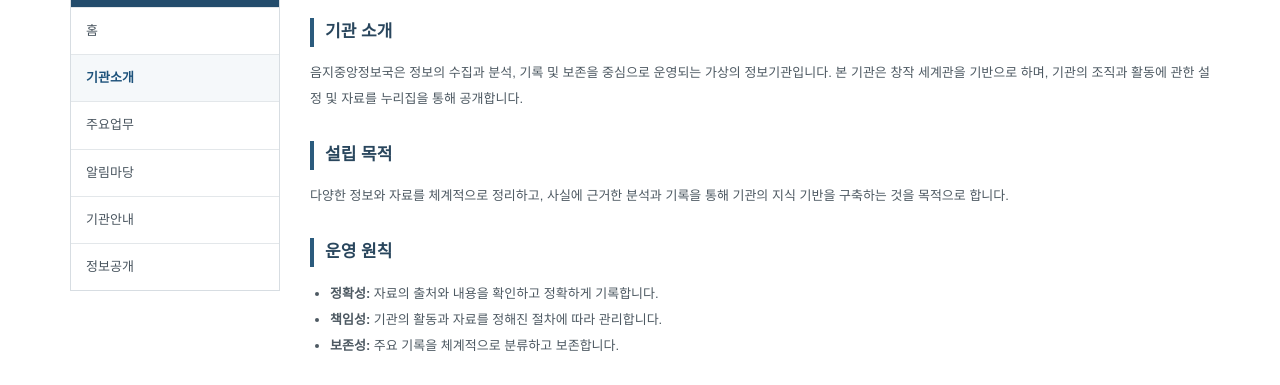
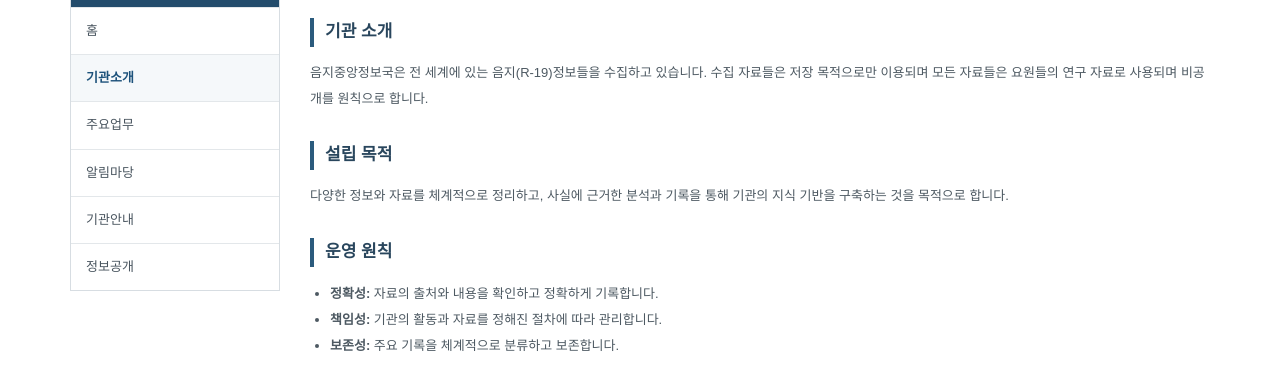
Before and after one commit to onlycomputeronly-source/eumjicontrol, a website: page about.html in a window 1280 px wide. Shown: the part 407-792 px from the top of the page. Drawn offline with Linux system fonts and the light colour scheme.

Commit message:
Update about.html

```diff
--- a/about.html
+++ b/about.html
@@ -13,7 +13,7 @@ footer{background:#303b44;color:#d9dfe3;padding:23px 0;font-size:11px}footer .li
 <header><div class="wrap head"><a class="brand" href="index.html"><img src="assets/logo.png" alt="R19 로고"><span><b>음지중앙정보국</b><small>EUMJI CENTRAL INTELLIGENCE</small></span></a><div class="tools">공식 누리집　|　R19</div></div><nav><div class="wrap"><a class="" href="index.html">홈</a><a class="active" href="about.html">기관소개</a><a class="" href="duties.html">주요업무</a><a class="" href="news.html">알림마당</a><a class="" href="organization.html">기관안내</a><a class="" href="open.html">정보공개</a></div></nav></header>
 <div class="titlebar"><div class="wrap"><div class="crumb">홈　›　기관소개</div><h1>기관소개</h1><p class="subtitle">음지중앙정보국의 설립 목적과 운영 방향을 소개합니다.</p></div></div>
 <main class="wrap"><div class="layout"><aside class="sidemenu"><h2>누리집 메뉴</h2><a class="" href="index.html">홈</a><a class="active" href="about.html">기관소개</a><a class="" href="duties.html">주요업무</a><a class="" href="news.html">알림마당</a><a class="" href="organization.html">기관안내</a><a class="" href="open.html">정보공개</a></aside><section><div class="content-head"><h2>기관소개</h2><span>EUMJI CENTRAL INTELLIGENCE</span></div>
-<div class="article"><h2>기관 소개</h2><p>음지중앙정보국은 정보의 수집과 분석, 기록 및 보존을 중심으로 운영되는 가상의 정보기관입니다. 본 기관은 창작 세계관을 기반으로 하며, 기관의 조직과 활동에 관한 설정 및 자료를 누리집을 통해 공개합니다.</p>
+<div class="article"><h2>기관 소개</h2><p>음지중앙정보국은 전 세계에 있는 음지(R-19)정보들을 수집하고 있습니다. 수집 자료들은 저장 목적으로만 이용되며 모든 자료들은 요원들의 연구 자료로 사용되며 비공개를 원칙으로 합니다.</p>
 <h2>설립 목적</h2><p>다양한 정보와 자료를 체계적으로 정리하고, 사실에 근거한 분석과 기록을 통해 기관의 지식 기반을 구축하는 것을 목적으로 합니다.</p>
 <h2>운영 원칙</h2><ul><li><b>정확성:</b> 자료의 출처와 내용을 확인하고 정확하게 기록합니다.</li><li><b>책임성:</b> 기관의 활동과 자료를 정해진 절차에 따라 관리합니다.</li><li><b>보존성:</b> 주요 기록을 체계적으로 분류하고 보존합니다.</li></ul>
 <h2>기관 표식</h2><div class="sealrow"><img src="assets/logo.png" alt="R19 음지중앙정보국 로고"><p>R19는 음지중앙정보국을 상징하는 기관 표식입니다. 공식 문서와 누리집 등 기관의 공식 매체에 사용됩니다.</p></div></div>
```
